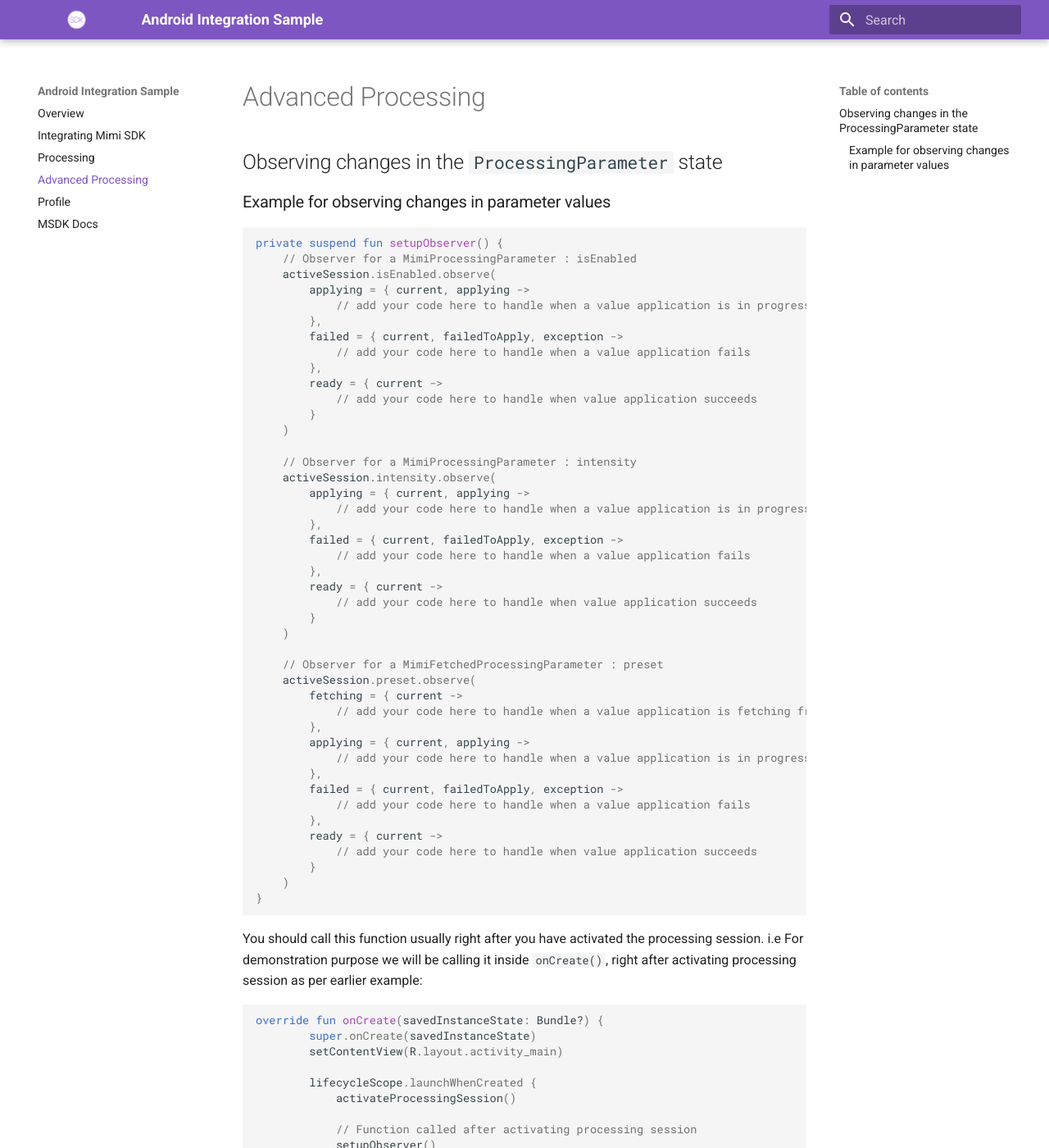
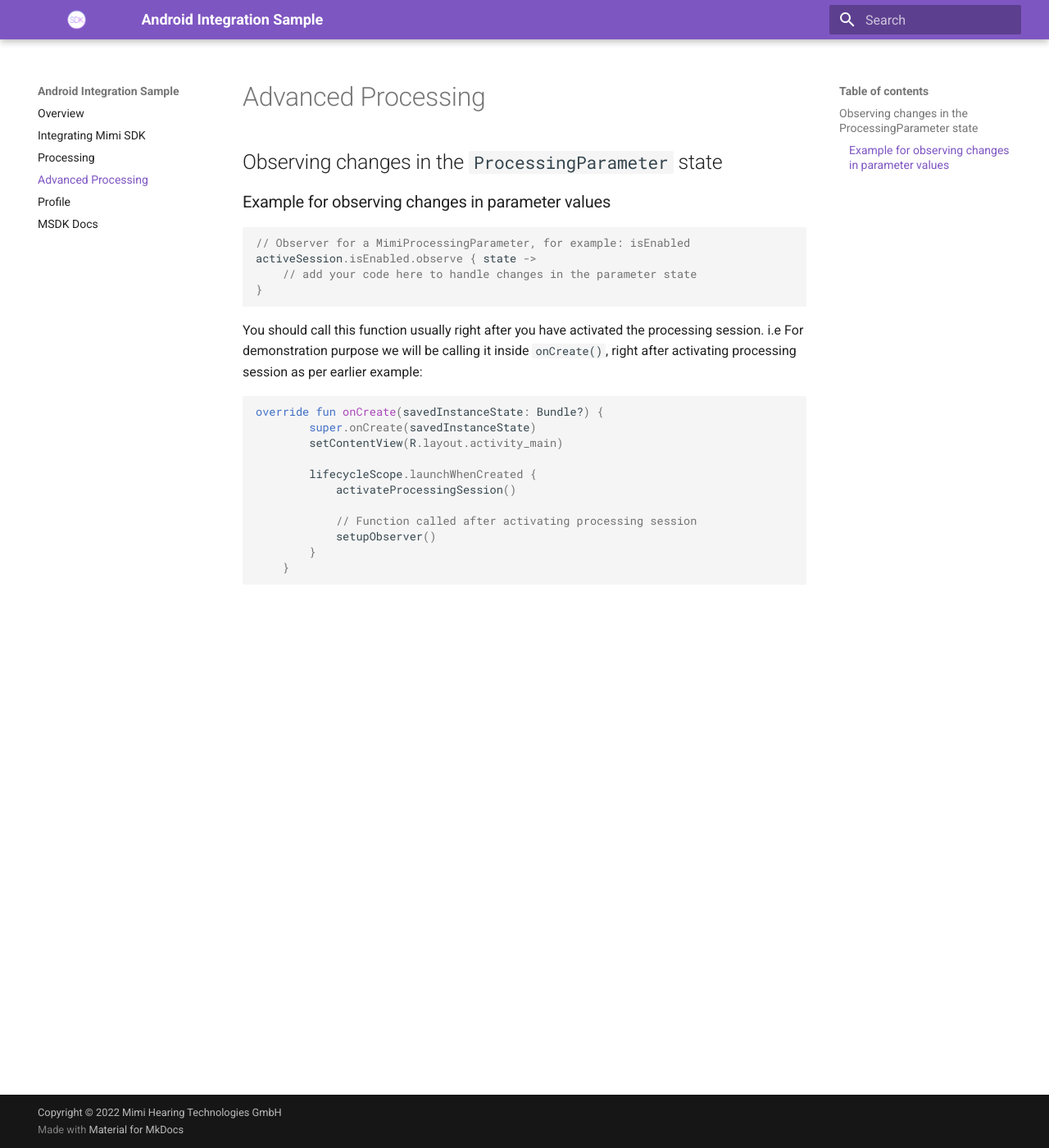
Before and after one commit to MimiHearingTechnologies/IntegrationExampleMSDK-Android, an MkDocs documentation site: the page built from docs/advanced-processing.md, in a window 1280 px wide and 1400 px high. Shown: the whole window at 82% size. Built offline with MkDocs 1.6.1 and Material for MkDocs 9.7.7, drawn with Linux system fonts in a browser that asks for light colours.

````diff
--- a/docs/advanced-processing.md
+++ b/docs/advanced-processing.md
@@ -5,48 +5,9 @@
 ### Example for observing changes in parameter values
 
 ```kotlin
-private suspend fun setupObserver() {
-    // Observer for a MimiProcessingParameter : isEnabled
-    activeSession.isEnabled.observe(
-        applying = { current, applying ->
-            // add your code here to handle when a value application is in progress
-        },
-        failed = { current, failedToApply, exception ->
-            // add your code here to handle when a value application fails
-        },
-        ready = { current ->
-            // add your code here to handle when value application succeeds
-        }
-    )
-
-    // Observer for a MimiProcessingParameter : intensity
-    activeSession.intensity.observe(
-        applying = { current, applying ->
-            // add your code here to handle when a value application is in progress
-        },
-        failed = { current, failedToApply, exception ->
-            // add your code here to handle when a value application fails
-        },
-        ready = { current ->
-            // add your code here to handle when value application succeeds
-        }
-    )
-
-    // Observer for a MimiFetchedProcessingParameter : preset
-    activeSession.preset.observe(
-        fetching = { current ->
-            // add your code here to handle when a value application is fetching from the data source
-        },
-        applying = { current, applying ->
-            // add your code here to handle when a value application is in progress
-        },
-        failed = { current, failedToApply, exception ->
-            // add your code here to handle when a value application fails
-        },
-        ready = { current ->
-            // add your code here to handle when value application succeeds
-        }
-    )
+// Observer for a MimiProcessingParameter, for example: isEnabled
+activeSession.isEnabled.observe { state ->
+    // add your code here to handle changes in the parameter state
 }
 ```
 
````
Also changed, not shown: README.md (+1 -1 lines), docs/integration.md (+2 -24 lines), docs/processing.md (+3 -4 lines), 2 other files.
